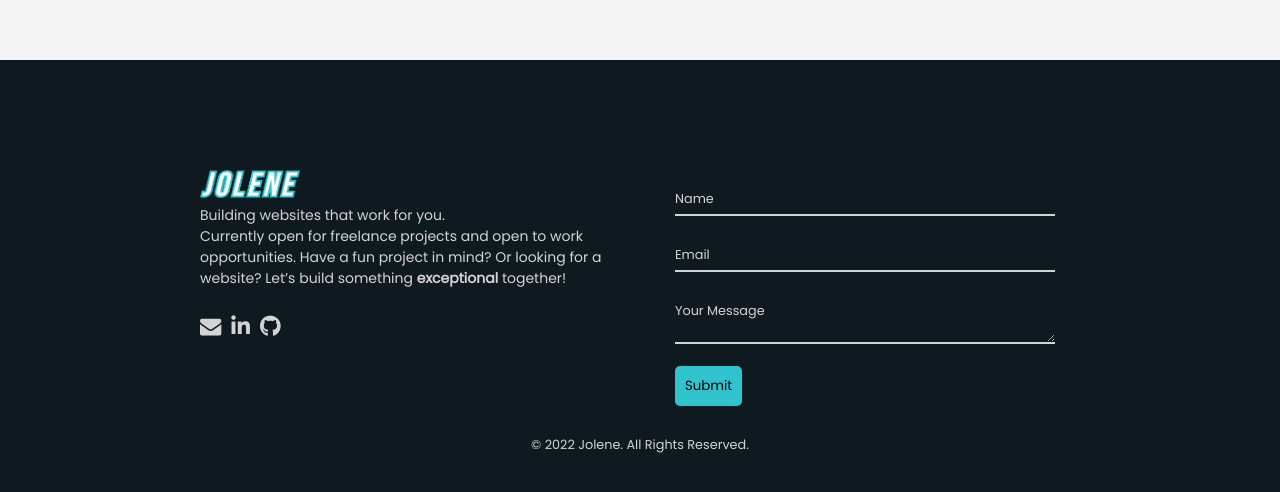
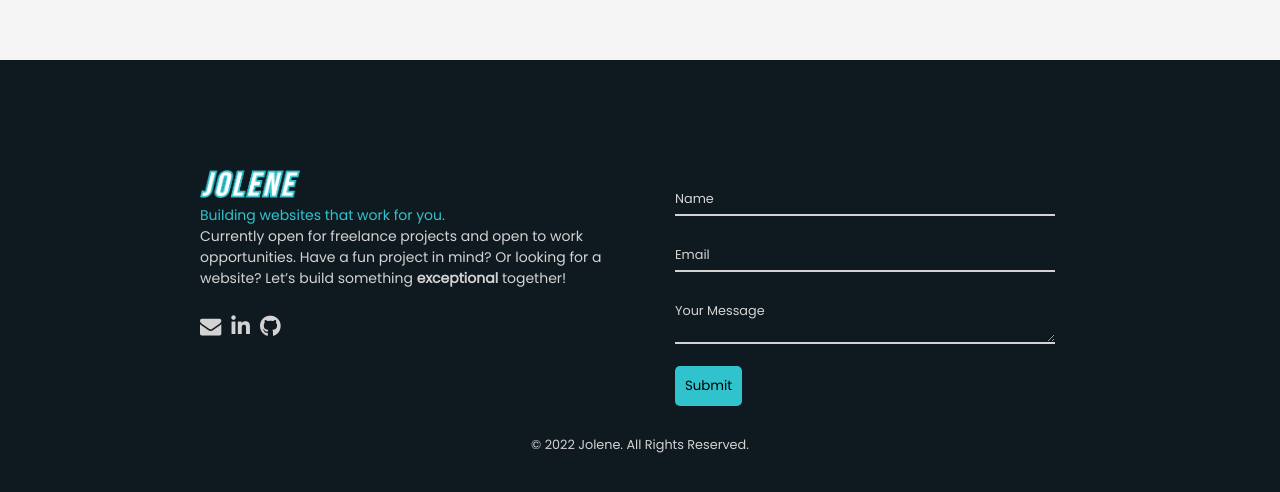
Before and after one commit to jolenechong/portfolio, a React (Create React App) app: page /resume in a window 1280 px wide. Shown: the part 1240-1732 px from the top of the page. Built offline with nearby package versions, Linux system fonts and the light colour scheme.

Commit message:
added: added accidentally removed css in footer

```diff
--- a/src/components/Footer.css
+++ b/src/components/Footer.css
@@ -174,3 +174,7 @@ form{
   padding: 10px;
   padding-top: 20px;
 }
+
+#CTA{
+  color: var(--accent-color);
+}
```
